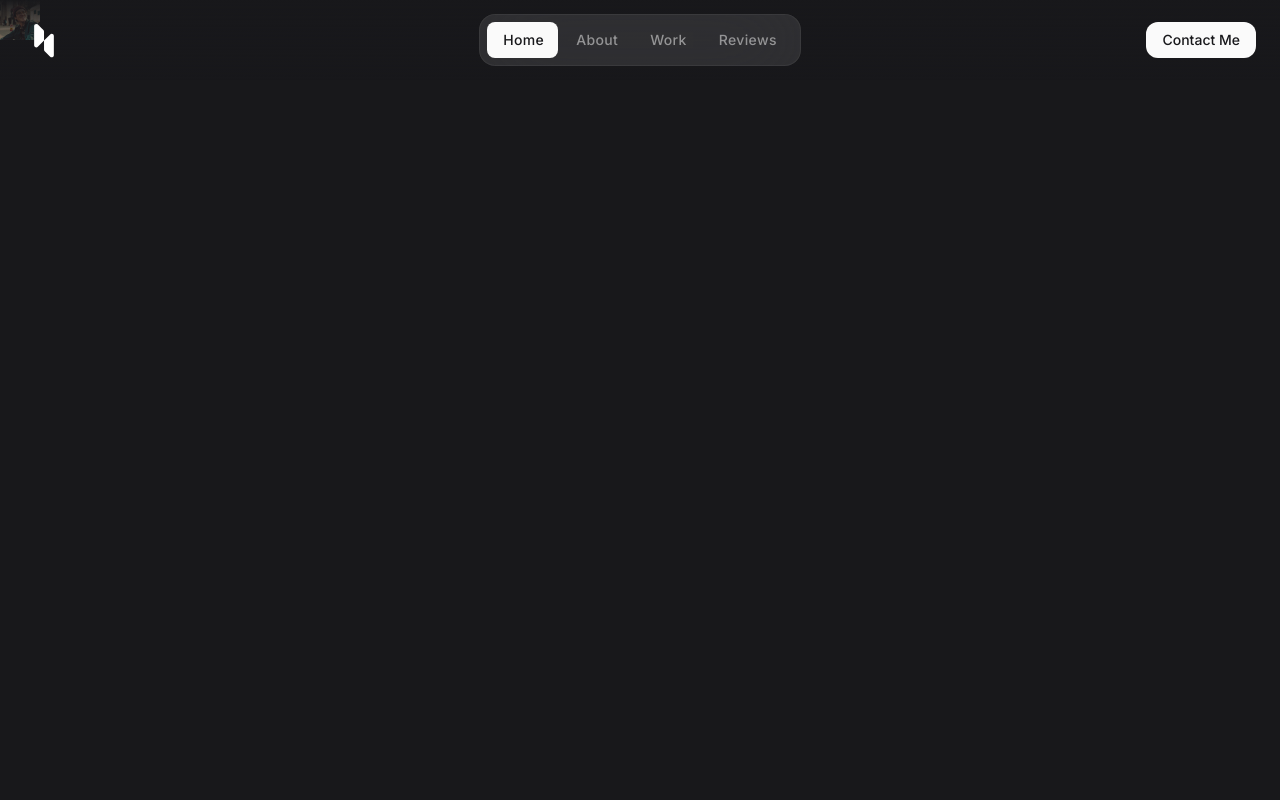
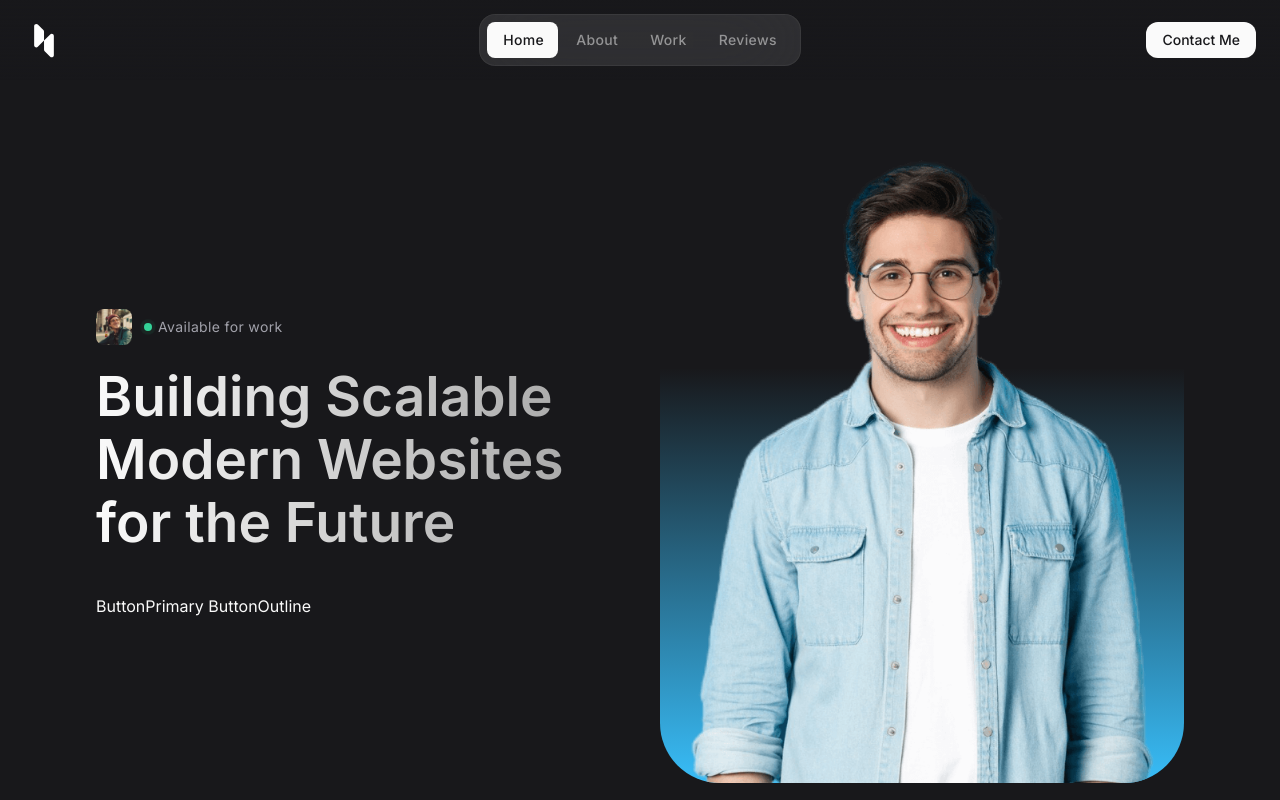
Before and after one commit to BoSun23/ReactPortfolio, a React (Vite) app: page / in a window 1280 px wide. Built offline with nearby package versions, Linux system fonts and the light colour scheme.

Commit message:
End Hero

```diff
--- a/src/components/Hero.jsx
+++ b/src/components/Hero.jsx
@@ -3,21 +3,19 @@
  * @license Apache-2.0
  */
 
-/**
- * Node modules
- */
 
 const Hero = () => {
   return (
     <section
     id="home"
-    className=""
+    className="pt-28 lg:pt-36"
     >
-      <div className="">
+      <div className="container lg:grid lg:grid-cols-2
+      items-center lg:gap-10">
         <div>
 
-          <div className="">
-            <figure className="">
+          <div className="flex items-center gap-3">
+            <figure className="img-box w-9 h-9 rounded-lg">
               <img
               src="/images/avatar-1.jpg"
               width={40}
@@ -26,18 +24,44 @@
               className="img-cover"
               />
             </figure>
-            <div className="">
-              <span className="">
-                <span className=""></span>
+            <div className="flex items-center gap-1.5
+            text-zinc-400 text-sm tracking-wide">
+              <span className="relative w-2 h-2 rounded-full bg-emerald-400">
+                <span className="absolute inset-0 rounded-full bg-emerald-400 animate-ping"></span>
               </span>
 
+              Available for work
+
             </div>
+
+          </div>
+          <h2 className="headline-1 max-w-[15ch] sm:max-w-[20ch] lg:max-w-[15ch] mt-5 mb-8 lg:mb-10">
+              Building Scalable Modern Websites for the Future
+            </h2>
+            <div className="flex items-center gap-3">
+                ButtonPrimary
+
+
+                ButtonOutline
 
           </div>
 
 
         </div>
+        <div className="hidden lg:block">
+          <figure className="w-full max-w-[4480px] ml-auto
+          bg-gradient-to-t from-sky-400 via-25% via-sky-40 to-65%
+          rounded-[60px] overflow-hidden">
+            <img
+            src="/images/hero-banner.png"
+            width={656}
+            height={800}
+            alt="Portrait"
+            className="w-full"
+            />
+          </figure>
 
+        </div>
 
       </div>
 
--- a/src/index.css
+++ b/src/index.css
@@ -15,12 +15,40 @@
 }
 
 /* ---------------------- *\
+* TYPOGRAPHY
+\* ---------------------- */
+
+.headline-1 {
+  @apply max-w-max;
+  background: -webkit-linear-gradient(0deg,#fafafa,#a1a1a1);
+  -webkit-background-clip: text;
+  -webkit-text-fill-color: transparent;
+}
+
+.headline-1 {
+  @apply text-5xl leading-tight font-semibold lg:text-[55px]
+  lg:leading-[1.15]
+}
+
+
+/* ---------------------- *\
 * UTILITIES
 \* ---------------------- */
 
 .material-symbols-rounded {
   @apply w-[1em] h-[1em] overflow-hidden;
   font-variation-settings: "FILL" 0, "wght" 400, "GRAD" 0, "opsz" 24;
+}
+.container {
+  @apply px-4 mx-auto lg:px-8 xl:max-w-6xl;
+}
+
+.img-box {
+  @apply bg-zinc-700 overflow-hidden;
+}
+
+.img-cover {
+  @apply w-full h-full object-cover
 }
 
 
```
